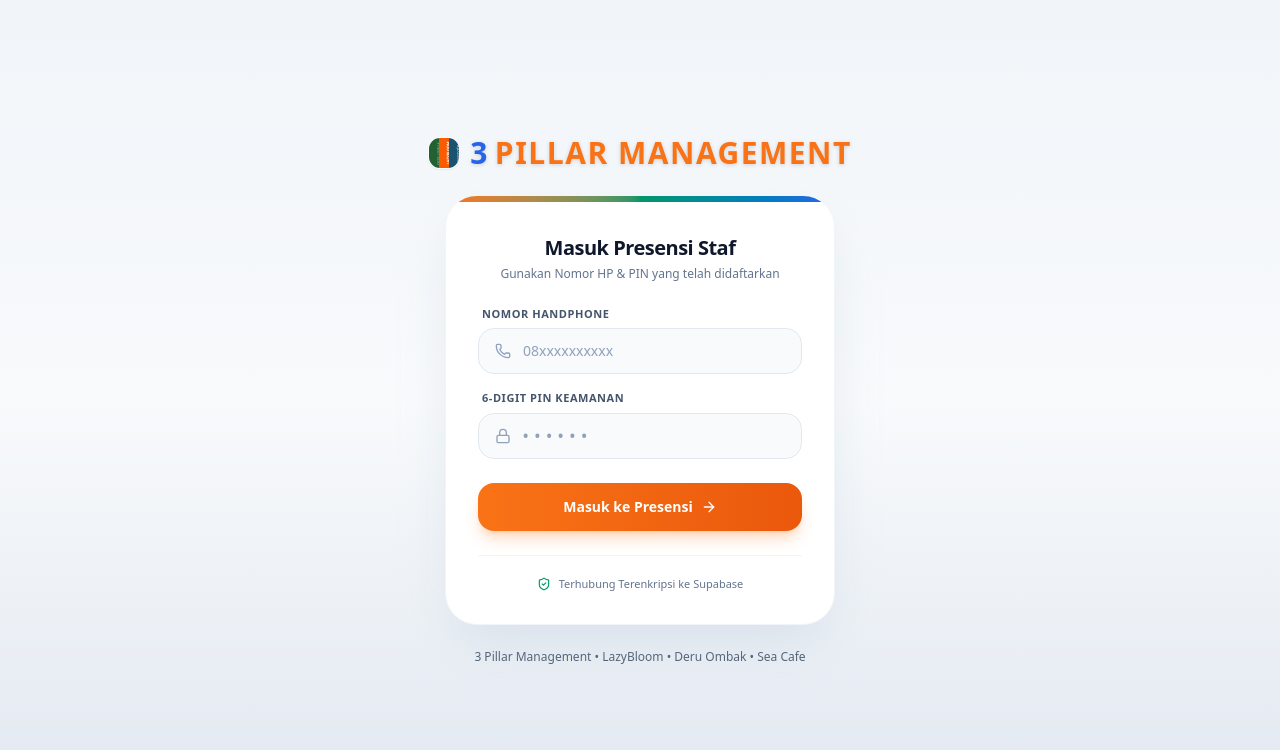
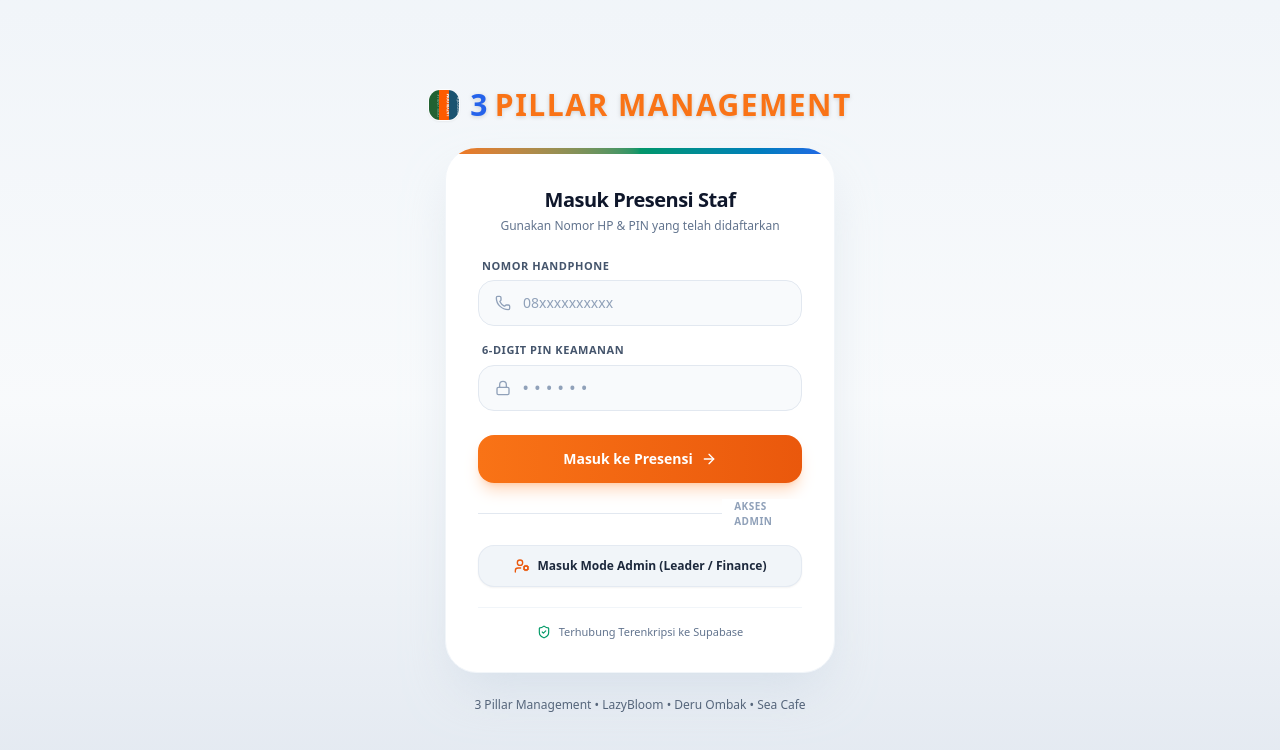
Before and after one commit to bakioutfit-mac/app-presensi-pwa, a Next.js app: page / in a window 1280 px wide. Shown: the top 750 px of the page. Built offline with nearby package versions, Linux system fonts and the light colour scheme; no server answers; the database is empty.

Commit message:
feat: add direct Admin access modal button to LoginCard and support admin login

```diff
--- a/app/page.js
+++ b/app/page.js
@@ -4,11 +4,13 @@
 import { useAuth } from '@/context/AuthContext';
 import LoginCard from '@/components/LoginCard';
 import HomeDashboard from '@/components/HomeDashboard';
+import AdminLeaderDashboard from '@/components/AdminLeaderDashboard';
+import AdminFinanceDashboard from '@/components/AdminFinanceDashboard';
 import BrandLogo from '@/components/BrandLogo';
 import { Loader2 } from 'lucide-react';
 
 export default function MainPage() {
-  const { user, loading } = useAuth();
+  const { user, loading, adminRole, setAdminRole } = useAuth();
 
   if (loading) {
     return (
@@ -22,6 +24,24 @@
     );
   }
 
+  // Jika Mode Admin Leader aktif
+  if (adminRole === 'leader') {
+    return (
+      <div className="min-h-screen max-w-[430px] mx-auto px-4 py-6 bg-slate-50">
+        <AdminLeaderDashboard onBack={() => setAdminRole(null)} />
+      </div>
+    );
+  }
+
+  // Jika Mode Admin Finance aktif
+  if (adminRole === 'finance') {
+    return (
+      <div className="min-h-screen max-w-[430px] mx-auto px-4 py-6 bg-slate-50">
+        <AdminFinanceDashboard onBack={() => setAdminRole(null)} />
+      </div>
+    );
+  }
+
   if (!user) {
     return <LoginCard />;
   }
--- a/components/LoginCard.js
+++ b/components/LoginCard.js
@@ -1,9 +1,10 @@
 'use client';
 
 import React, { useState } from 'react';
-import { Phone, Lock, AlertCircle, Loader2, ArrowRight, ShieldCheck } from 'lucide-react';
+import { Phone, Lock, AlertCircle, Loader2, ArrowRight, ShieldCheck, UserCog } from 'lucide-react';
 import { useAuth } from '@/context/AuthContext';
 import BrandLogo from './BrandLogo';
+import AdminPinModal from './AdminPinModal';
 
 export default function LoginCard() {
   const { login } = useAuth();
@@ -11,6 +12,7 @@
   const [pin, setPin] = useState('');
   const [error, setError] = useState('');
   const [loading, setLoading] = useState(false);
+  const [adminModalOpen, setAdminModalOpen] = useState(false);
 
   const handleSubmit = async (e) => {
     e.preventDefault();
@@ -127,13 +129,37 @@
             </div>
           </form>
 
+          {/* Divider */}
+          <div className="relative flex items-center justify-center my-4">
+            <div className="border-t border-slate-200 w-full" />
+            <span className="bg-white px-3 text-[10px] font-bold uppercase tracking-wider text-slate-400">
+              Akses Admin
+            </span>
+          </div>
+
+          {/* Direct Admin Access Button */}
+          <button
+            type="button"
+            onClick={() => setAdminModalOpen(true)}
+            className="w-full py-3 px-4 rounded-2xl font-bold text-xs text-slate-800 bg-slate-100 hover:bg-slate-200/80 border border-slate-200/80 active:scale-98 transition flex items-center justify-center gap-2 cursor-pointer shadow-xs"
+          >
+            <UserCog className="w-4 h-4 text-[#EA580C]" />
+            <span>Masuk Mode Admin (Leader / Finance)</span>
+          </button>
+
           {/* Security & Outlet Guarantee Footer */}
-          <div className="mt-6 pt-5 border-t border-slate-100 flex items-center justify-center gap-2 text-[11px] text-slate-500">
+          <div className="mt-5 pt-4 border-t border-slate-100 flex items-center justify-center gap-2 text-[11px] text-slate-500">
             <ShieldCheck className="w-3.5 h-3.5 text-emerald-600 shrink-0" />
             <span>Terhubung Terenkripsi ke Supabase</span>
           </div>
         </div>
       </div>
+
+      {/* Modal Verifikasi PIN Admin */}
+      <AdminPinModal
+        isOpen={adminModalOpen}
+        onClose={() => setAdminModalOpen(false)}
+      />
 
       {/* Footer Branding */}
       <p className="mt-6 text-xs text-slate-600 font-medium text-center">
--- a/context/AuthContext.js
+++ b/context/AuthContext.js
@@ -298,6 +298,11 @@
 
       if (!error && data) {
         setUser(data);
+        if (data.role === 'admin_leader') {
+          setAdminRole('leader');
+        } else if (data.role === 'admin_finance') {
+          setAdminRole('finance');
+        }
         localStorage.setItem('pwa_presensi_user', JSON.stringify(data));
         await loadAttendanceAndLeave(data);
         return { success: true, user: data };
```
